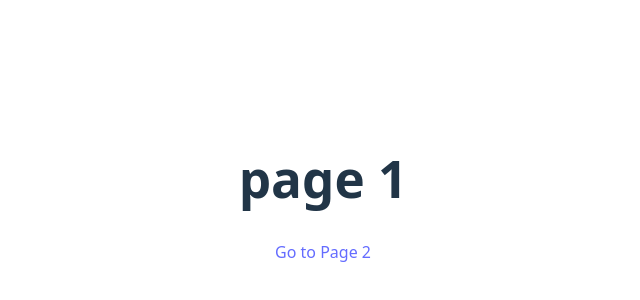
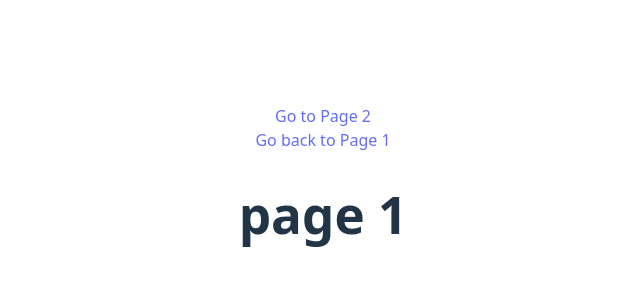
Before and after one commit to Muntahasiddique/react_blog, a React (Vite) app in the folder reactrouter7/: page / in a window 1280 px wide. Shown: the part 210-510 px from the top of the page, without its empty margins (317-957 px from the left). Built offline with nearby package versions, Linux system fonts and the light colour scheme.

Commit message:
Added basic pages with react router

```diff
--- a/reactrouter7/src/App.jsx
+++ b/reactrouter7/src/App.jsx
@@ -2,15 +2,18 @@ import { BrowserRouter as Router, Routes, Route } from 'react-router-dom';
 import { Pageone } from './page1';
 import { Pagetwo } from './page2';
 import './App.css';
+import { Navbar } from './navbar';
 
 function App() {
   return (
+    <>
+  <Navbar />
+      <Routes>
 
-      <Routes>
         <Route path="/" element={<Pageone />} />
         <Route path="/page" element={<Pagetwo />} />
       </Routes>
-
+  </>
   );
 }
 
--- /dev/null
+++ b/reactrouter7/src/navbar.jsx
@@ -0,0 +1,12 @@
+   import { Link } from 'react-router-dom';
+
+export function Navbar() {
+  return (
+    <>
+      <Link to="/page">Go to Page 2</Link>
+      <br />
+       <Link to="/">Go back to Page 1</Link>
+
+    </>
+  );
+}
--- a/reactrouter7/src/page1.jsx
+++ b/reactrouter7/src/page1.jsx
@@ -1,10 +1,10 @@
-import { Link } from 'react-router-dom';
+
 
 export function Pageone() {
   return (
     <>
       <h1>page 1</h1>
-      <Link to="/page">Go to Page 2</Link>
+
     </>
   );
 }
--- a/reactrouter7/src/page2.jsx
+++ b/reactrouter7/src/page2.jsx
@@ -4,7 +4,7 @@ export function Pagetwo() {
   return (
     <>
       <h1>page 2</h1>
-      <Link to="/">Go back to Page 1</Link>
+
     </>
   );
 }
```
